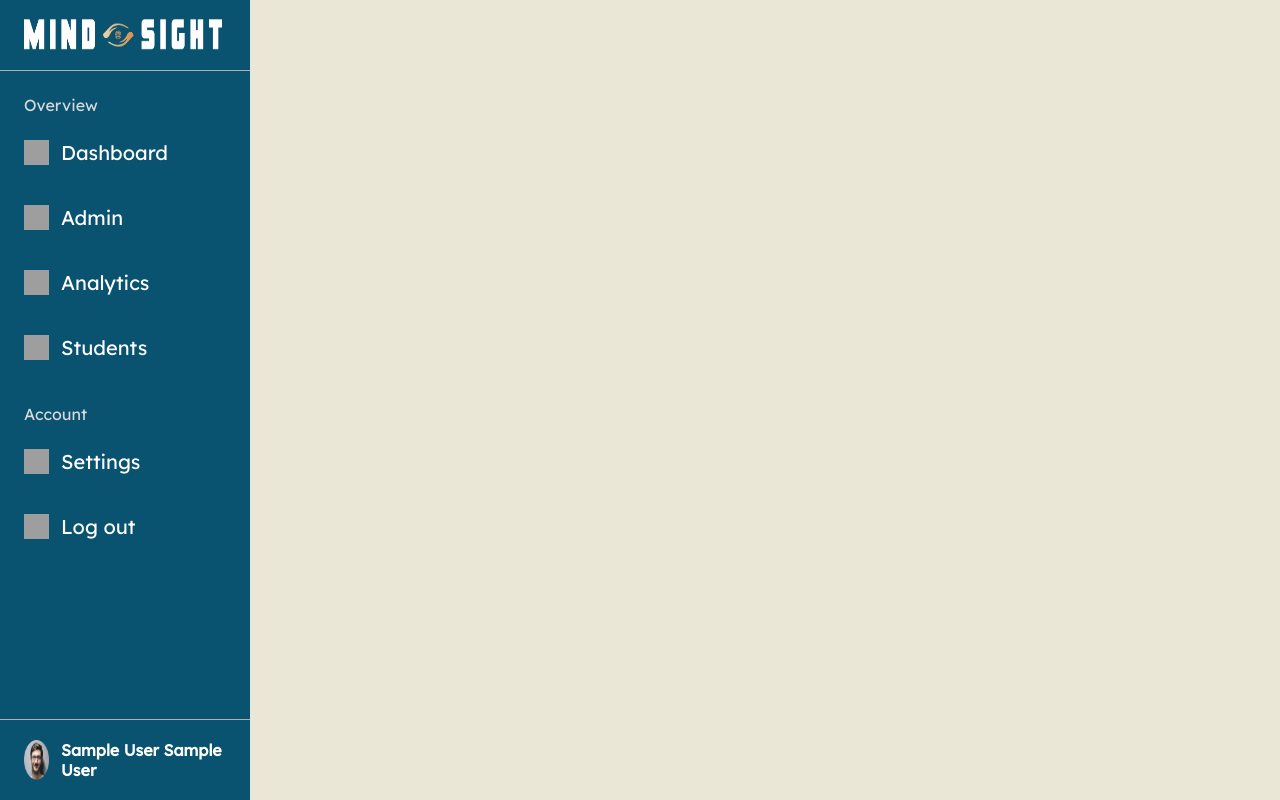
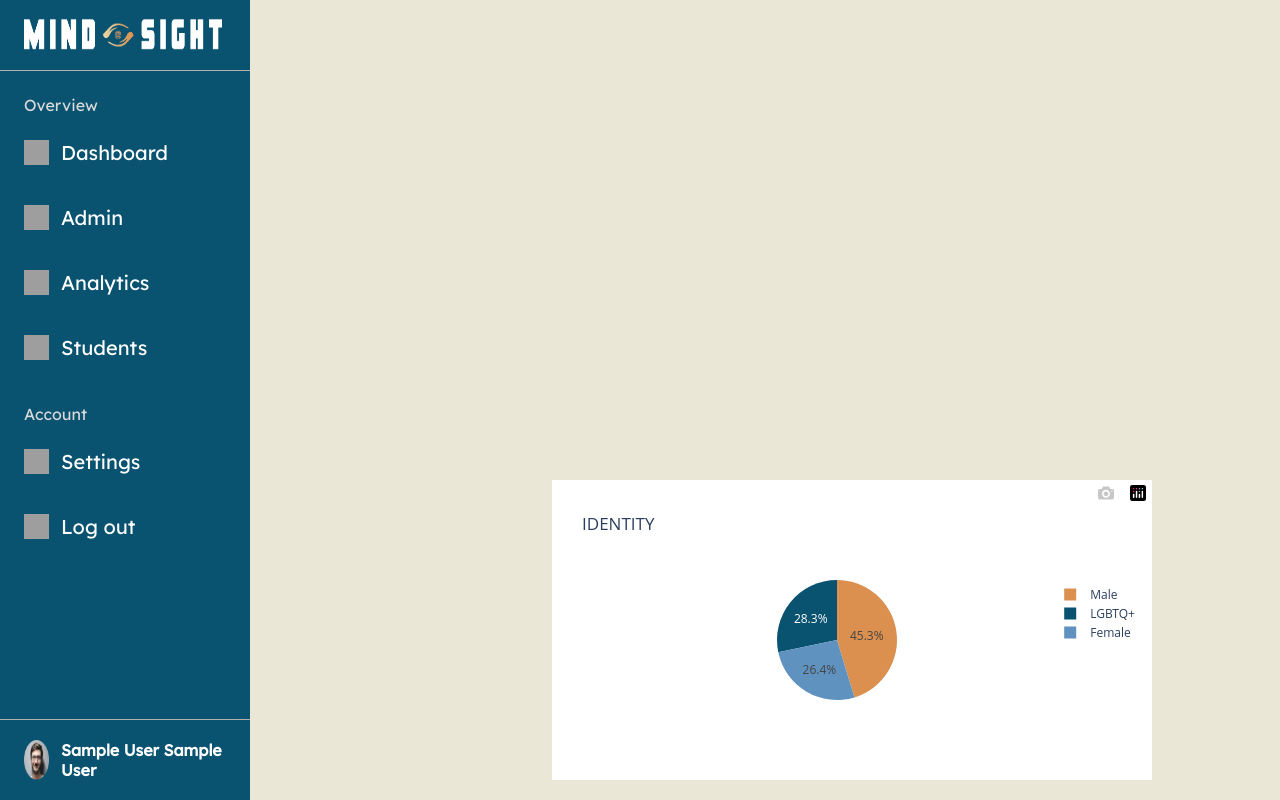
Before and after one commit to jangeloenciso/MindSight, a Flask app: page /dashboard in a window 1280 px wide. Run offline with Flask 3, Linux system fonts and the light colour scheme; the visitor is signed in with stand-in values (Sample User, id 1); some libraries are stand-ins or nearby versions; grey boxes are pictures that could not be loaded.

Commit message:
identity-part-of-analytics-page

```diff
--- a/app/routes.py
+++ b/app/routes.py
@@ -4,7 +4,7 @@ from flask_mysqldb import MySQL
 import re, hashlib
 import pandas as pd
 import json
-import plotly
+import plotly.offline as plt
 import plotly.express as px
 import config
 
@@ -113,18 +113,19 @@ def logout():
 def dashboard():
 
     if 'loggedin' in session:
-        # # Reading the tips.csv file
-        # data = pd.read_csv('identity.csv')
+
+       # Reading the tips.csv file
+        data = pd.read_csv('identity.csv')
 
 
-        # fig = px.pie(data, names='Gender',
-        #      height=300, width=600,
-        #      title='IDENTITY',
-        #      color_discrete_sequence=['#DB9050', '#095371', '#6092C0'])
+        fig = px.pie(data, names='Gender',
+             height=300, width=600,
+             title='IDENTITY',
+             color_discrete_sequence=['#DB9050', '#095371', '#6092C0'])
 
-        # fig.savefig('/mindsight/identity.png')
+        rs = plt.plot(fig, include_plotlyjs=False, output_type='div')
 
-        return render_template('dashboard.html', fname = session['fname'], lname = session['lname'])
+        return render_template('dashboard.html', rs = rs, fname = session['fname'], lname = session['lname'])
 
     return redirect(url_for('login'))
 
--- a/app/static/css/dashboard.css
+++ b/app/static/css/dashboard.css
@@ -183,6 +183,6 @@ body {
 
 .identity {
     position: absolute;
-    top: 70%;
+    top: 60%;
     right: 10%;
 }
--- a/app/templates/dashboard.html
+++ b/app/templates/dashboard.html
@@ -16,7 +16,9 @@
       type="image/x-icon"
       href="/static/SVG/EYE LOGO.svg"
     />
-    <link rel="stylesheet" href="/static/css/dashboard.css" />
+    <link rel="stylesheet" href="/static/css/dashboard.css"
+    />
+    <script src="https://cdn.plot.ly/plotly-latest.min.js"></script>
     <title>MindSight: Dashboard</title>
   </head>
   <body>
@@ -92,6 +94,6 @@
         >
       </div>
     </nav>
-    <div class="identity">{{ fig }}</div>
+    <div class="identity">{{ rs | safe }}</div>
   </body>
 </html>
```
Also changed, not shown: identity.csv (renamed from test_data/identity.csv).
